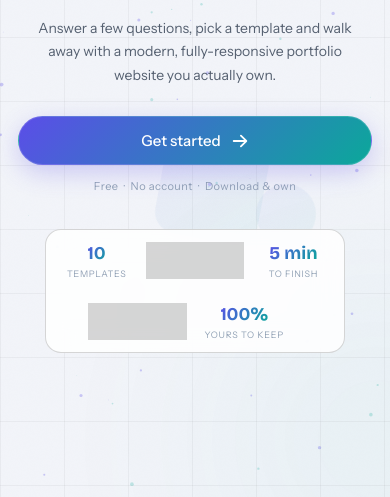
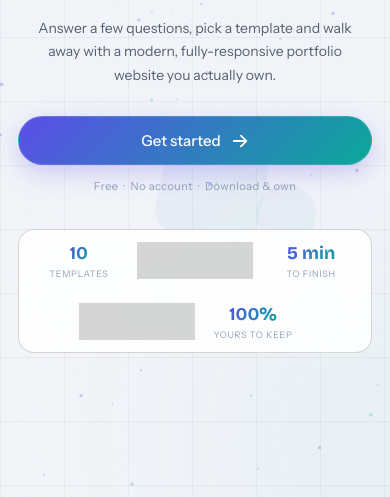
Before and after one commit to zahrabatoolmns-sketch/Folio-Craft, a website: page Frontend/index.html in a window 390 px wide. Shown: the part 347-844 px from the top of the page. Drawn offline with nearby package versions, Linux system fonts and the light colour scheme.

Commit message:
improve responsive code

```diff
--- a/Frontend/style.css
+++ b/Frontend/style.css
@@ -1583,6 +1583,7 @@
 
   /* Stat row */
   .stat-row {
+    width: 100%;
     flex-wrap: wrap;
     justify-content: center;
     border-radius: 16px;
@@ -1600,10 +1601,6 @@
 
   .stat-row li span {
     font-size: 9px;
-  }
-
-  .stat-sep {
-    display: none;
   }
 
   /* Why section */
```
